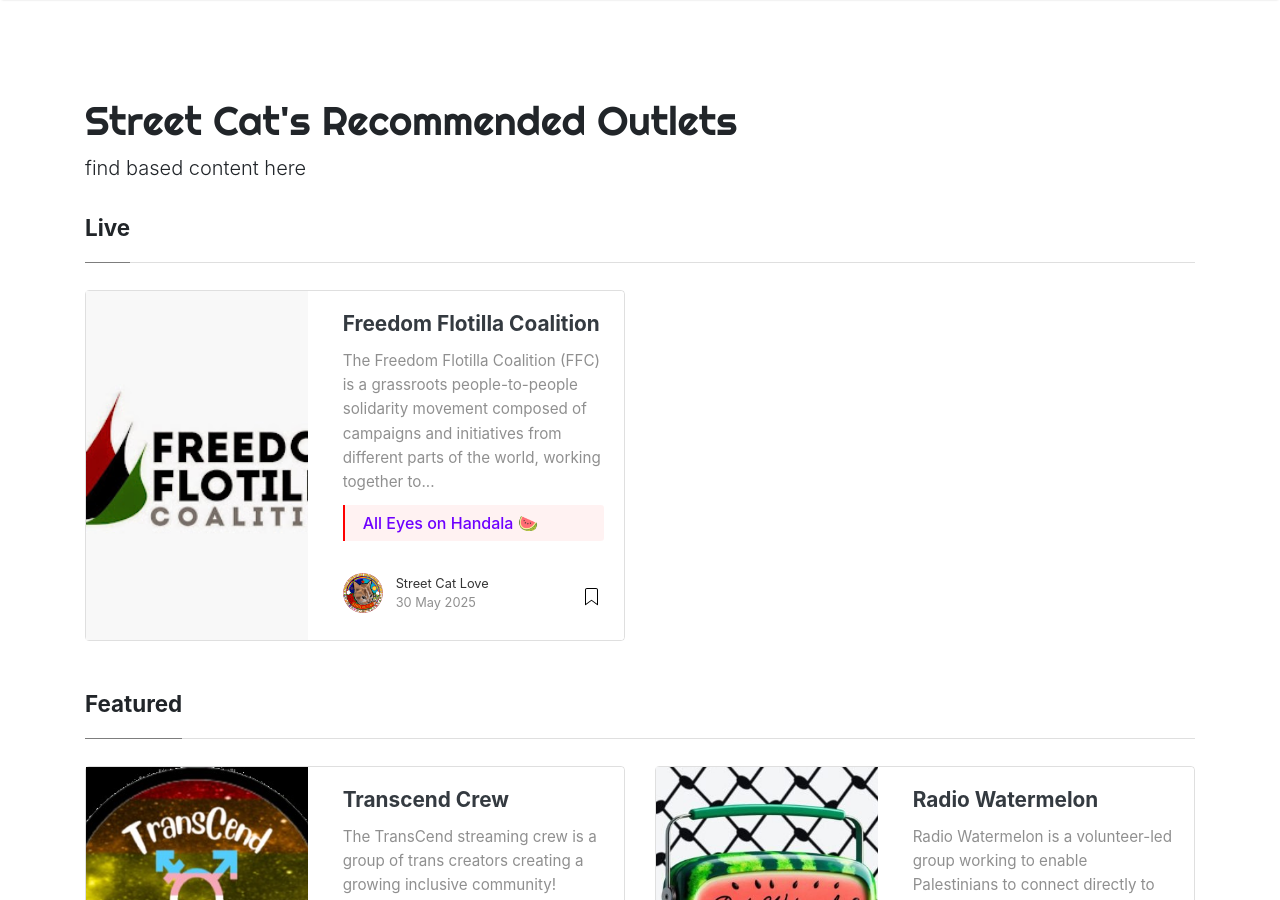
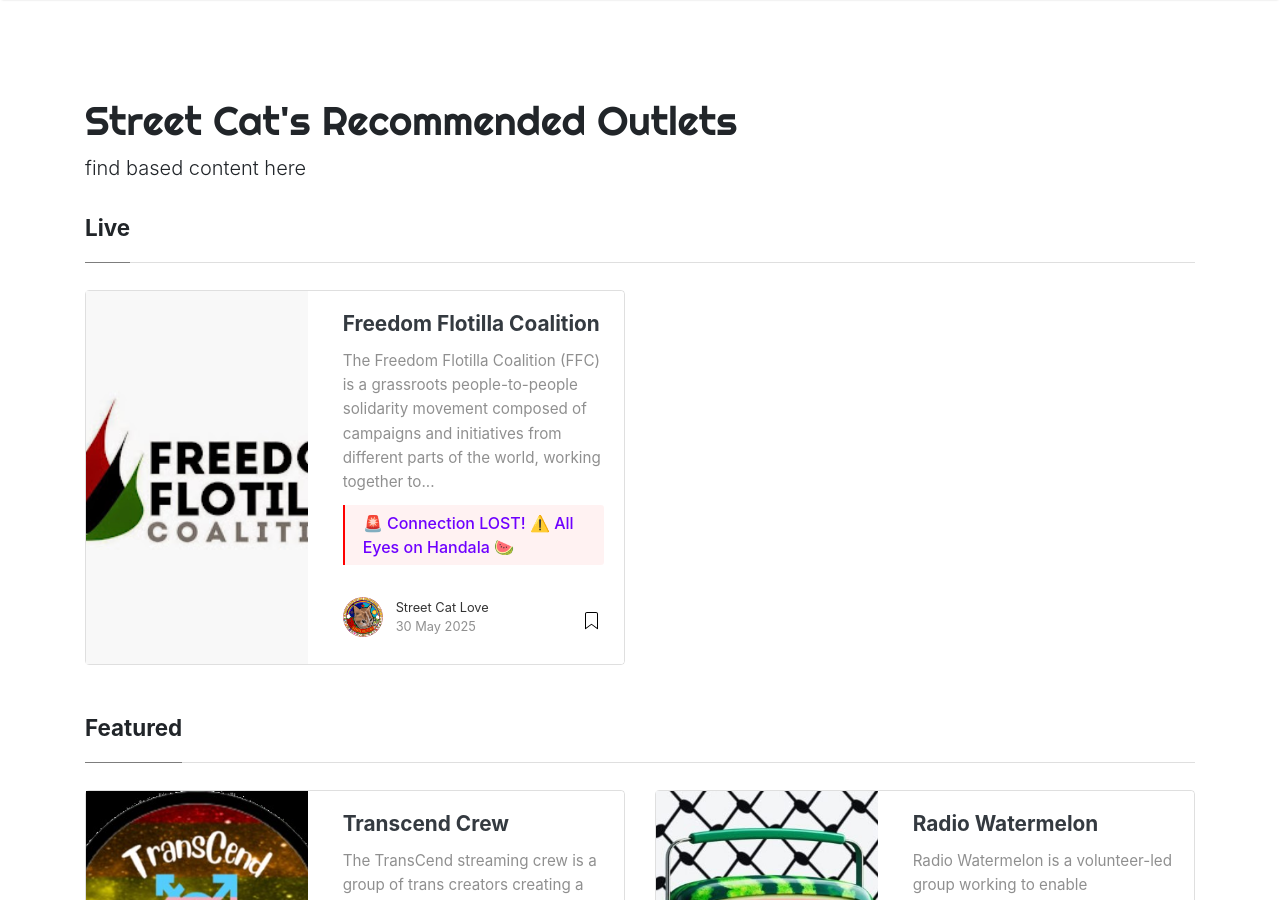
Before and after one commit to StreetCatLove/recs, a Jekyll site: the page built from index.html, in a window 1280 px wide and 900 px high. Built offline with Jekyll 4.4.1, drawn with Linux system fonts in a browser that asks for light colours; nearby versions of some CDN libraries; a script that is not in the unit is left out.

Commit message:
Update sosbox.html

```diff
--- a/_includes/sosbox.html
+++ b/_includes/sosbox.html
@@ -34,7 +34,7 @@
 
                             <div class="sos-status" style="margin-top: 10px;">
                                 <span class="live-badge"></span>
-                                <a href="{{ post.sos-link }}" target="_blank" class="watch-link"> All Eyes on Handala 🍉 </a>
+                                <a href="{{ post.sos-link }}" target="_blank" class="watch-link"> 🚨 Connection LOST! ⚠️ All Eyes on Handala 🍉 </a>
                             </div>
                         </div>
                         <div class="card-footer b-0 bg-white mt-auto">
```
